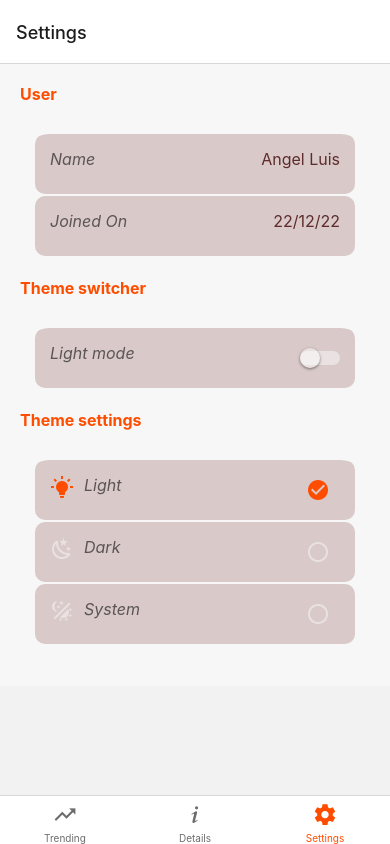
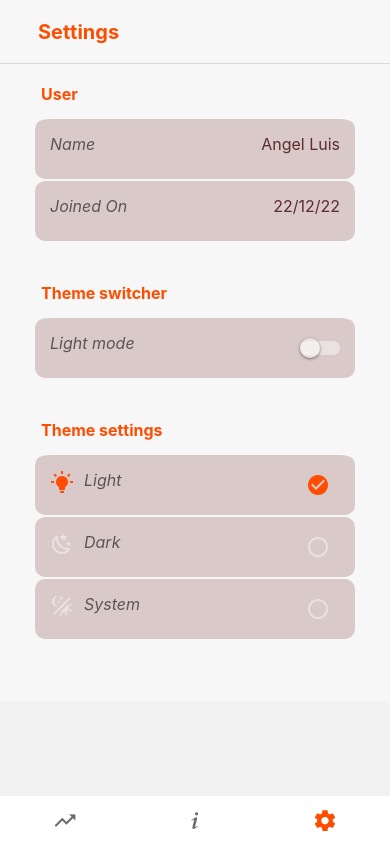
Before and after one commit to Angel-cuba/Login_Authentication_React-Native, a React Native app: screen /Settings in a window 390 px wide. Built offline with nearby package versions, Linux system fonts and the light colour scheme.

Commit message:
Add styles

```diff
--- a/navigator/RootNavigator.js
+++ b/navigator/RootNavigator.js
@@ -20,11 +20,11 @@ const RootNavigator = () => {
             let iconName;
 
             if (route.name === 'Trending') {
-              iconName = 'trending-up'
+              iconName = 'trending-up';
             } else if (route.name === 'Settings') {
-              iconName = 'cog'
+              iconName = 'cog';
             } else if (route.name === 'Details') {
-              iconName = 'information-variant'
+              iconName = 'information-variant';
             }
 
             // You can return any component that you like here!
@@ -32,6 +32,22 @@ const RootNavigator = () => {
           },
           tabBarActiveTintColor: activeColor.accent,
           tabBarInactiveTintColor: activeShadow.shadowBlack,
+          tabBarStyle: {
+            backgroundColor: activeShadow.shadowLight,
+            borderTopColor: activeShadow.shadowDark,
+            borderTopWidth: 1,
+          },
+          tabBarShowLabel: false,
+          headerTitleAlign: 'left',
+          headerTitleStyle: {
+            color: activeColor.accent,
+            fontSize: 20,
+            fontWeight: 'bold',
+            paddingLeft: 22,
+          },
+          headerStyle: {
+            backgroundColor: activeShadow.shadowLight,
+            },
         })}
       >
         <TabNavigator.Screen name="Trending" component={Home} />
--- a/screens/Settings/Settings.js
+++ b/screens/Settings/Settings.js
@@ -62,7 +62,10 @@ export const styles = StyleSheet.create({
   section: {
     borderRadius: 30,
     overflow: 'hidden',
-    marginTop: 20,
-    marginBottom: 20,
-  }
+    marginTop: 5,
+    marginBottom: 40,
+  },
+  title: {
+    paddingLeft: 21,
+  },
 });
```
